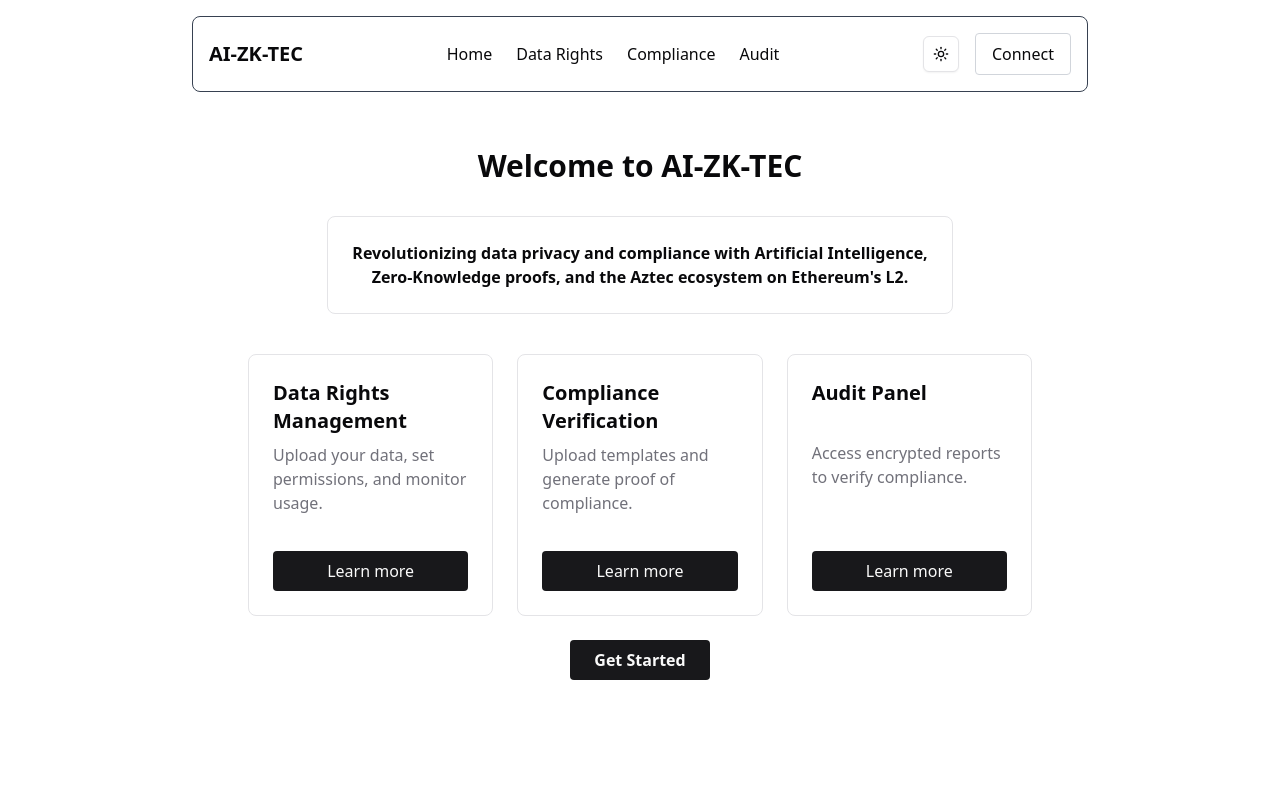
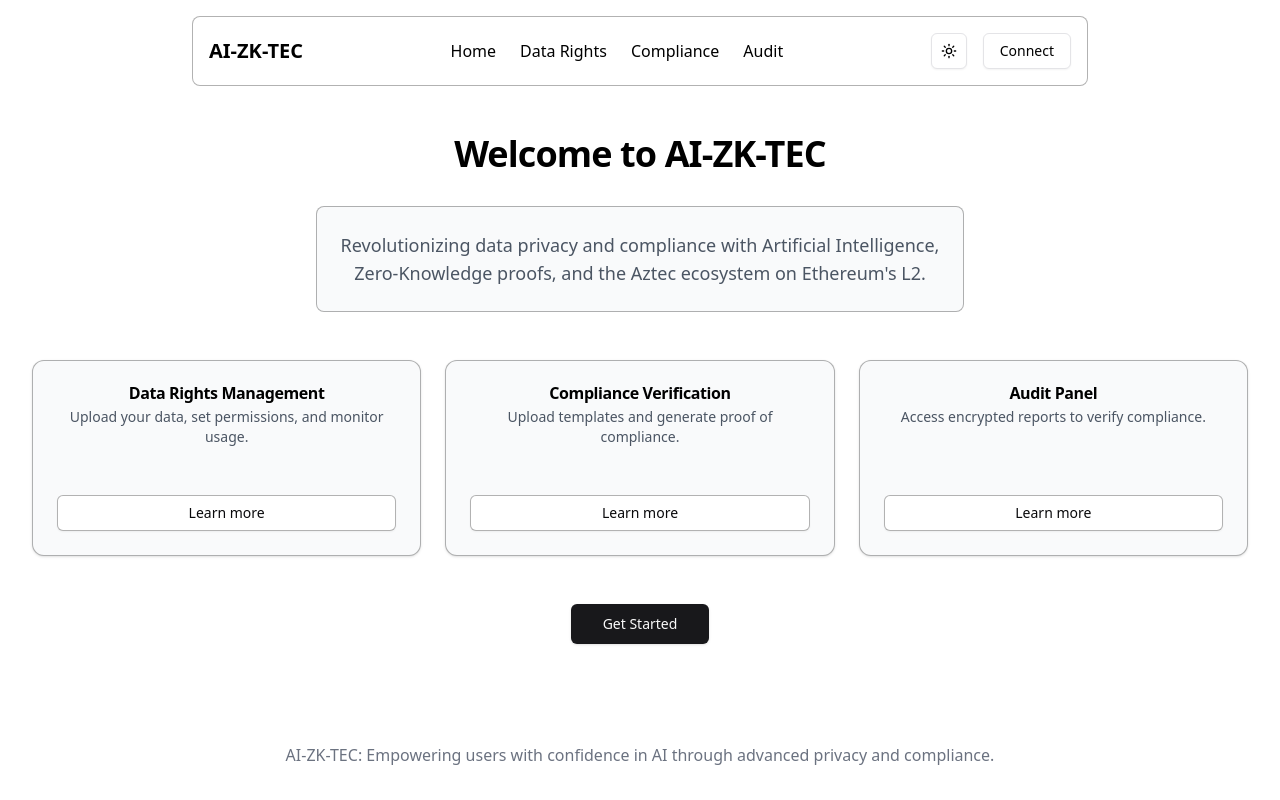
Before and after one commit to ebubechi-ihediwa/aizktec, a Next.js app in the folder packages/nextjs/aizktec/: page / in a window 1280 px wide. Shown: the top 800 px of the page. Built offline with nearby package versions, Linux system fonts and the light colour scheme.

Commit message:
fix: adjust button functionality to switch between modes efficiently

```diff
--- a/packages/nextjs/aizktec/package.json
+++ b/packages/nextjs/aizktec/package.json
@@ -16,6 +16,7 @@
     "clsx": "^2.1.1",
     "lucide-react": "^0.475.0",
     "next": "15.1.7",
+    "next-themes": "^0.4.4",
     "react": "^19.0.0",
     "react-dom": "^19.0.0",
     "tailwind-merge": "^3.0.1",
--- a/packages/nextjs/aizktec/src/app/layout.tsx
+++ b/packages/nextjs/aizktec/src/app/layout.tsx
@@ -3,7 +3,7 @@
 import Navbar from "@/components/navbar/Navbar";
 import Footer from "@/components/footer/Footer";
 import "./globals.css";
-import { ThemeProvider } from "../components/theme/theme-provider"
+import { ThemeProvider } from "@/components/theme/theme-provider"
 
 const geistSans = Geist({
   variable: "--font-geist-sans",
@@ -20,25 +20,28 @@
   description: "Generated by create next app",
 };
 
-interface RootLayoutProps {
+export default function RootLayout({
+  children,
+}: Readonly<{
   children: React.ReactNode;
-}
-
-export default function RootLayout({ children }: RootLayoutProps) {
+}>) {
   return (
     <>
       <html lang="en" suppressHydrationWarning>
-        <head />
-        <body>
+        <body
+          className={`${geistSans.variable} ${geistMono.variable} min-h-screen antialiased`}
+        >
           <ThemeProvider
             attribute="class"
             defaultTheme="system"
             enableSystem
             disableTransitionOnChange
           >
-            <Navbar/>
-            {children}
-            <Footer/>
+            <div className="min-h-screen flex flex-col justify-between dark:bg-black dark:text-white bg-white text-black">
+              <Navbar/>
+              <main className="flex-1 container mx-auto px-4 py-8 md:px-6 lg:px-8">{children}</main>
+              <Footer/>
+            </div>
           </ThemeProvider>
         </body>
       </html>
--- a/packages/nextjs/aizktec/src/app/page.tsx
+++ b/packages/nextjs/aizktec/src/app/page.tsx
@@ -2,13 +2,5 @@
 
 
 export default function HomePage() {
-  return (
-    <div>
-      <div className="  min-h-screen flex flex-col justify-between mx-auto max-w-4xl px-4">
-
-        <HomeContent />
-
-      </div>
-    </div>
-  );
+  return <HomeContent />;
 }
--- a/packages/nextjs/aizktec/src/components/audit/AuditCard.tsx
+++ b/packages/nextjs/aizktec/src/components/audit/AuditCard.tsx
@@ -13,14 +13,14 @@
   cardContentClassName,
 }: AuditCardProps) => {
   return (
-    <Card className="bg-customGray p-6 rounded-lg text-left border border-white/30 flex flex-col justify-between h-full text-white">
+    <Card className="dark:bg-black/50 bg-gray-50 p-6 rounded-lg text-left border dark:border-white/30 border-black/30 flex flex-col justify-between h-full">
       {title && (
         <CardHeader className="text-center text-2xl">
-          <CardTitle className="capitalize">{title}</CardTitle>
+          <CardTitle className="capitalize dark:text-white text-black">{title}</CardTitle>
         </CardHeader>
       )}
 
-      <CardContent className={cn("text-center", cardContentClassName)}>
+      <CardContent className={cn("text-center dark:text-gray-300 text-gray-600", cardContentClassName)}>
         {children}
       </CardContent>
     </Card>
--- a/packages/nextjs/aizktec/src/components/audit/AuditContent.tsx
+++ b/packages/nextjs/aizktec/src/components/audit/AuditContent.tsx
@@ -3,7 +3,7 @@
 const AuditContent = () => {
   return (
     <section className="flex flex-col gap-4 max-w-xl mx-auto">
-      <h1 className="text-3xl font-bold text-center">Audit Panel</h1>
+      <h1 className="text-3xl font-bold text-center dark:text-white text-black">Audit Panel</h1>
 
       <AuditCard cardContentClassName="p-0">
         <p className="text-center">
@@ -15,9 +15,11 @@
         title="available audit reports"
         cardContentClassName="space-y-6"
       >
-        <p>GDPR Compliance Report - Company A</p>
-        <p>ISO 27001 Audit - Company B</p>
-        <p>HIPAA Compliance Check - Company C</p>
+        <div className="space-y-4">
+          <p className="dark:text-gray-300 text-gray-600 hover:opacity-80 cursor-pointer transition-opacity">GDPR Compliance Report - Company A</p>
+          <p className="dark:text-gray-300 text-gray-600 hover:opacity-80 cursor-pointer transition-opacity">ISO 27001 Audit - Company B</p>
+          <p className="dark:text-gray-300 text-gray-600 hover:opacity-80 cursor-pointer transition-opacity">HIPAA Compliance Check - Company C</p>
+        </div>
       </AuditCard>
 
       <AuditCard title="verification process">
--- a/packages/nextjs/aizktec/src/components/cards/FeatureCard.tsx
+++ b/packages/nextjs/aizktec/src/components/cards/FeatureCard.tsx
@@ -1,4 +1,6 @@
 import Link from 'next/link';
+import { Card, CardHeader, CardTitle, CardDescription, CardContent, CardFooter } from "@/components/ui/card";
+import { Button } from "@/components/ui/button";
 
 interface FeatureCardProps {
     title: string;
@@ -8,16 +10,17 @@
 
 const FeatureCard: React.FC<FeatureCardProps> = ({ title, description, link }) => {
     return (
-        <div className="p-6 rounded-lg text-left border border-border bg-card text-card-foreground flex flex-col justify-between h-full">
-            <h3 className="text-xl font-bold">{title}</h3>
-            <p className="text-muted-foreground mt-2">{description}</p>
-            <Link
-                href={link}
-                className="mt-9 inline-block w-full px-4 py-2 text-center rounded bg-primary text-primary-foreground hover:bg-primary/90 transition"
-            >
-                Learn more
-            </Link>
-        </div>
+        <Card className="h-full flex flex-col dark:bg-black/50 bg-gray-50 dark:border-white/30 border-black/30">
+            <CardHeader>
+                <CardTitle className="dark:text-white text-black">{title}</CardTitle>
+                <CardDescription className="dark:text-gray-300 text-gray-600">{description}</CardDescription>
+            </CardHeader>
+            <CardFooter className="mt-auto pt-6">
+                <Button asChild variant="outline" className="w-full dark:border-white/30 border-black/30 dark:hover:bg-white/10 hover:bg-black/10">
+                    <Link href={link}>Learn more</Link>
+                </Button>
+            </CardFooter>
+        </Card>
     );
 };
 
--- a/packages/nextjs/aizktec/src/components/footer/Footer.tsx
+++ b/packages/nextjs/aizktec/src/components/footer/Footer.tsx
@@ -1,11 +1,14 @@
 const Footer = () => {
     return (
-        <footer className="mx-auto border border-border bg-card text-card-foreground flex justify-center p-4 mt-10 max-w-4xl">
-            <div className="p-4  rounded-lg border  text-center w-full">
-                AI-ZK-TEC: Empowering users with confidence in AI through advanced privacy and compliance.
-            </div>
+        <footer className="dark:bg-black bg-white text-gray-500 flex justify-center p-4">
+          <div className="flex flex-col dark:bg-black bg-white w-full p-4 rounded-lg border border-white/30 max-w-4xl mx-auto">
+            <p className="text-center">
+              AI-ZK-TEC: Empowering users with confidence in AI through advanced
+              privacy and compliance.
+            </p>
+          </div>
         </footer>
-    );
+      );
 };
 
 export default Footer;
--- a/packages/nextjs/aizktec/src/components/home/HomeContent.tsx
+++ b/packages/nextjs/aizktec/src/components/home/HomeContent.tsx
@@ -1,17 +1,22 @@
 import FeatureCard from '@/components/cards/FeatureCard';
+import { Button } from "@/components/ui/button";
 
 const HomeContent = () => {
     return (
-        <main className="text-center p-10 bg-background text-foreground">
-            <h2 className="text-3xl font-bold">Welcome to AI-ZK-TEC</h2>
-            <div className="flex items-center justify-center">
-                <div className="mt-8 font-semibold p-6 rounded-lg border border-border bg-card text-card-foreground w-fit">
-                    <p>Revolutionizing data privacy and compliance with Artificial Intelligence,</p>
-                    <p>Zero-Knowledge proofs, and the Aztec ecosystem on Ethereum&apos;s L2.</p>
+        <div className="text-center">
+            <h1 className="text-4xl font-bold tracking-tight">Welcome to AI-ZK-TEC</h1>
+
+            <div className="flex items-center justify-center mt-8">
+                <div className="dark:bg-black/50 bg-gray-50 p-6 rounded-lg border dark:border-white/30 border-black/30">
+                    <p className="text-lg dark:text-gray-300 text-gray-600">
+                        Revolutionizing data privacy and compliance with Artificial Intelligence,
+                        <br />
+                        Zero-Knowledge proofs, and the Aztec ecosystem on Ethereum&apos;s L2.
+                    </p>
                 </div>
             </div>
 
-            <div className="grid grid-cols-1 md:grid-cols-3 gap-6 mt-10">
+            <div className="grid grid-cols-1 md:grid-cols-3 gap-6 mt-12">
                 <FeatureCard
                     title="Data Rights Management"
                     description="Upload your data, set permissions, and monitor usage."
@@ -29,10 +34,10 @@
                 />
             </div>
 
-            <button className="mt-6 px-6 py-2 rounded font-semibold bg-primary text-primary-foreground hover:bg-primary/90 transition">
-                Get Started
-            </button>
-        </main>
+            <div className="mt-12">
+                <Button size="lg">Get Started</Button>
+            </div>
+        </div>
     );
 };
 
--- a/packages/nextjs/aizktec/src/components/navbar/Navbar.tsx
+++ b/packages/nextjs/aizktec/src/components/navbar/Navbar.tsx
@@ -3,36 +3,46 @@
 import Link from 'next/link';
 import { Moon, X, Menu, Sun } from "lucide-react";
 import React, { useState } from 'react';
-import { ModeToggle } from '../theme/mode-toggle';
+import { useTheme } from "next-themes";
+import { Button } from "@/components/ui/button";
 
 const Navbar = () => {
   const [isMenuOpen, setIsMenuOpen] = useState(false);
+  const { theme, setTheme } = useTheme();
 
   const toggleMenu = () => {
     setIsMenuOpen(!isMenuOpen);
   };
 
   return (
-    <nav className=" p-4 flex justify-center">
+    <nav className="dark:bg-black bg-white flex justify-center p-4 transition-colors">
       {/* Border Wrapper */}
-      <div className="flex flex-col  w-full max-w-4xl p-4 rounded-lg border border-gray-700 mx-auto">
+      <div className="flex flex-col dark:bg-black bg-white w-full p-4 rounded-lg border dark:border-white/30 border-black/30 max-w-4xl mx-auto">
         <div className="flex items-center justify-between w-full">
           <h1 className="text-xl font-bold">AI-ZK-TEC</h1>
 
           {/* Navigation Links - Desktop */}
-          <div className="hidden md:flex space-x-6 ">
-            <Link href="/">Home</Link>
-            <Link href="/data-rights">Data Rights</Link>
-            <Link href="/compliance">Compliance</Link>
-            <Link href="/audit">Audit</Link>
+          <div className="hidden md:flex space-x-6">
+            <Link href="/" className="hover:opacity-80">Home</Link>
+            <Link href="/data-rights" className="hover:opacity-80">Data Rights</Link>
+            <Link href="/compliance" className="hover:opacity-80">Compliance</Link>
+            <Link href="/audit" className="hover:opacity-80">Audit</Link>
           </div>
 
           {/* Buttons - Desktop */}
           <div className="hidden md:flex items-center space-x-4">
-            <ModeToggle/>
-            <button className=" px-4 py-2 rounded border border-gray-300 ">
+            <Button
+              variant="outline"
+              size="icon"
+              onClick={() => setTheme(theme === "dark" ? "light" : "dark")}
+            >
+              <Sun className="h-[1.2rem] w-[1.2rem] rotate-0 scale-100 transition-all dark:-rotate-90 dark:scale-0" />
+              <Moon className="absolute h-[1.2rem] w-[1.2rem] rotate-90 scale-0 transition-all dark:rotate-0 dark:scale-100" />
+              <span className="sr-only">Toggle theme</span>
+            </Button>
+            <Button variant="outline">
               Connect
-            </button>
+            </Button>
           </div>
 
           {/* Mobile Menu Button */}
@@ -47,37 +57,24 @@
 
         {/* Mobile Menu */}
         {isMenuOpen && (
-          <div className="md:hidden flex flex-col mt-4 space-y-4">
-            <div className="flex flex-col space-y-2">
-              <Link href="/" className="py-2 px-3 hover:bg-gray-800 rounded">
-                Home
-              </Link>
-              <Link
-                href="/data-rights"
-                className="py-2 px-3 hover:bg-gray-800 rounded"
+          <div className="md:hidden mt-4 flex flex-col space-y-4">
+            <Link href="/" className="hover:opacity-80">Home</Link>
+            <Link href="/data-rights" className="hover:opacity-80">Data Rights</Link>
+            <Link href="/compliance" className="hover:opacity-80">Compliance</Link>
+            <Link href="/audit" className="hover:opacity-80">Audit</Link>
+            <div className="flex items-center space-x-4">
+              <Button
+                variant="outline"
+                size="icon"
+                onClick={() => setTheme(theme === "dark" ? "light" : "dark")}
               >
-                Data Rights
-              </Link>
-              <Link
-                href="/compliance"
-                className="py-2 px-3 hover:bg-gray-800 rounded"
-              >
-                Compliance
-              </Link>
-              <Link
-                href="/audit"
-                className="py-2 px-3 hover:bg-gray-800 rounded"
-              >
-                Audit
-              </Link>
-            </div>
-            <div className="flex items-center space-x-4 pt-2 border-t border-white/10">
-              <button className="p-2 rounded-md border border-white/30 bg-black hover:bg-gray-800">
-                <Moon className="w-6 h-6 text-white" />
-              </button>
-              <button className="bg-black px-4 py-2 rounded border border-white/30 hover:bg-gray-800">
+                <Sun className="h-[1.2rem] w-[1.2rem] rotate-0 scale-100 transition-all dark:-rotate-90 dark:scale-0" />
+                <Moon className="absolute h-[1.2rem] w-[1.2rem] rotate-90 scale-0 transition-all dark:rotate-0 dark:scale-100" />
+                <span className="sr-only">Toggle theme</span>
+              </Button>
+              <Button variant="outline">
                 Connect
-              </button>
+              </Button>
             </div>
           </div>
         )}
```
